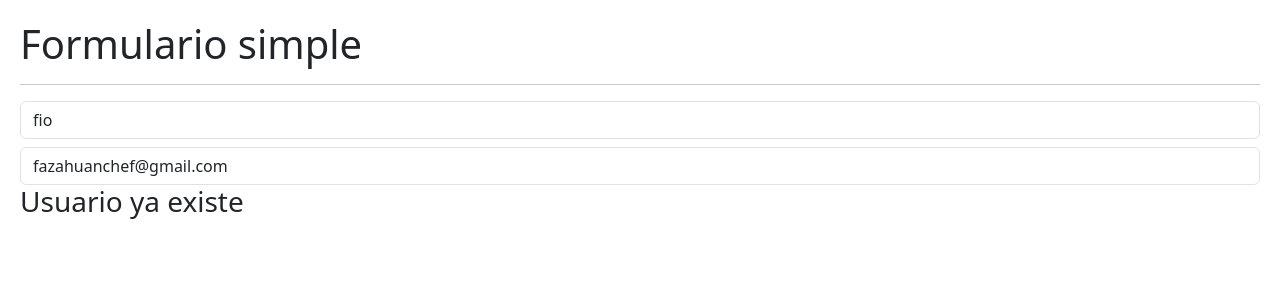
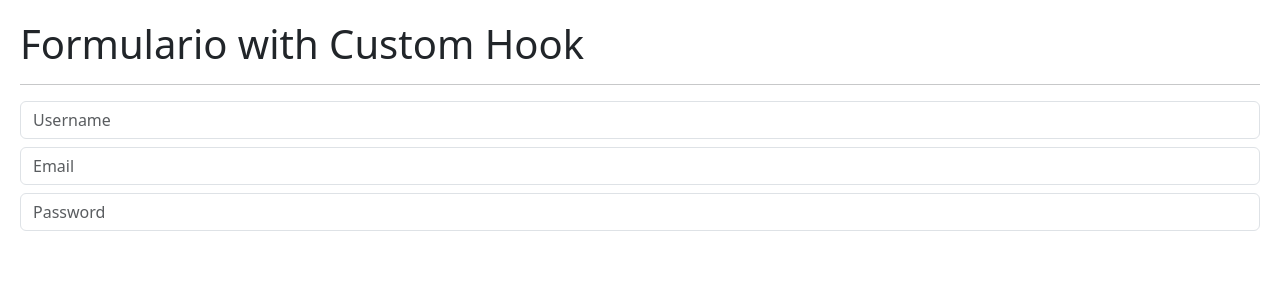
Before and after one commit to fio-azahuanche/hooks-app, a React (Vite) app: page / in a window 1280 px wide. Shown: the top 300 px of the page. Built offline with nearby package versions, Linux system fonts and the light colour scheme.

Commit message:
form with custom hook

```diff
--- /dev/null
+++ b/src/02-useEffect/FormWithCustomHook.jsx
@@ -0,0 +1,48 @@
+import React from 'react';
+import { useForm } from '../hooks/useForm';
+
+export const FormWithCostumHook = () => {
+
+  const {formState, onInputChange, username,email,password} = useForm({
+    username: "",
+    email: "",
+    password: ""
+  })
+
+  //const { username, email, password } = formState;
+
+  return (
+    <>
+        <h1>Formulario with Custom Hook</h1>
+        <hr />
+
+        <input
+            type="text"
+            className="form-control"
+            placeholder="Username"
+            name="username"
+            value={ username }
+            onChange={onInputChange}
+        />
+
+        <input
+            type="email"
+            className="form-control mt-2"
+            placeholder="Email"
+            name="email"
+            value={ email }
+            onChange={onInputChange}
+        />
+
+        <input
+            type="password"
+            className="form-control mt-2"
+            placeholder="Password"
+            name="password"
+            value={ password }
+            onChange={onInputChange}
+        />
+
+    </>
+  )
+}
--- /dev/null
+++ b/src/hooks/useForm.js
@@ -0,0 +1,21 @@
+import { useState } from "react"
+
+export const useForm = (initialForm = {}) => {
+
+    const [formState, setformState] = useState( initialForm )
+
+    const onInputChange = ({target})=> {
+        const { name, value } = target;
+        setformState({
+            ...formState,
+            [ name ]: value,
+
+        })
+    }
+
+    return {
+        ...formState,
+        formState,
+        onInputChange
+    }
+}
--- a/src/main.jsx
+++ b/src/main.jsx
@@ -1,6 +1,7 @@
 import React from 'react'
 import ReactDOM from 'react-dom/client'
-import { SimpleForm } from './02-useEffect/SimpleForm'
+import { FormWithCostumHook } from './02-useEffect/FormWithCustomHook'
+//import { SimpleForm } from './02-useEffect/SimpleForm'
 //import { CounterWithCustomHook } from './01-useState/CounterWithCustomHook'
 //import { CounterApp } from './01-useState/CounterApp'
 //import { HooksApp } from './HooksApp'
@@ -8,5 +9,5 @@ import './index.css'
 
 ReactDOM.createRoot(document.getElementById('root')).render(
 
-    <SimpleForm />
+    <FormWithCostumHook />
 )
```
